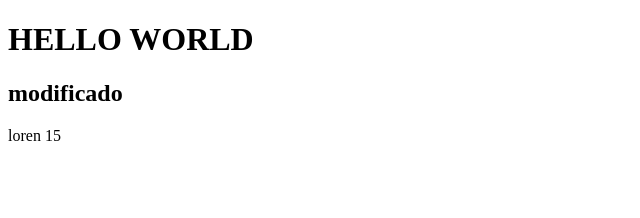
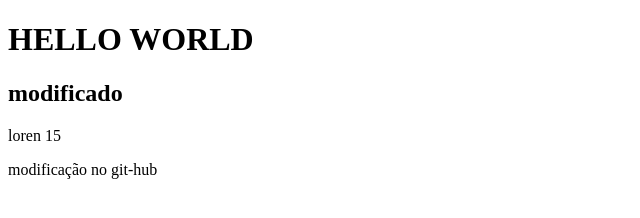
Before and after one commit to alexandretevesat/curso_digital, a plain HTML site: page index.html in a window 1280 px wide. Shown: the whole page, without its empty margins (0-640 px from the left). Drawn offline with Linux system fonts and the light colour scheme.

Commit message:
Update index.html
Alteração no git hub

```diff
--- a/index.html
+++ b/index.html
@@ -9,5 +9,6 @@
     <h1>HELLO WORLD</h1>
     <h2>modificado</h2>
     <p>loren 15</p>
+    <p>modificação no git-hub</p>
   </body>
 </html>
```
